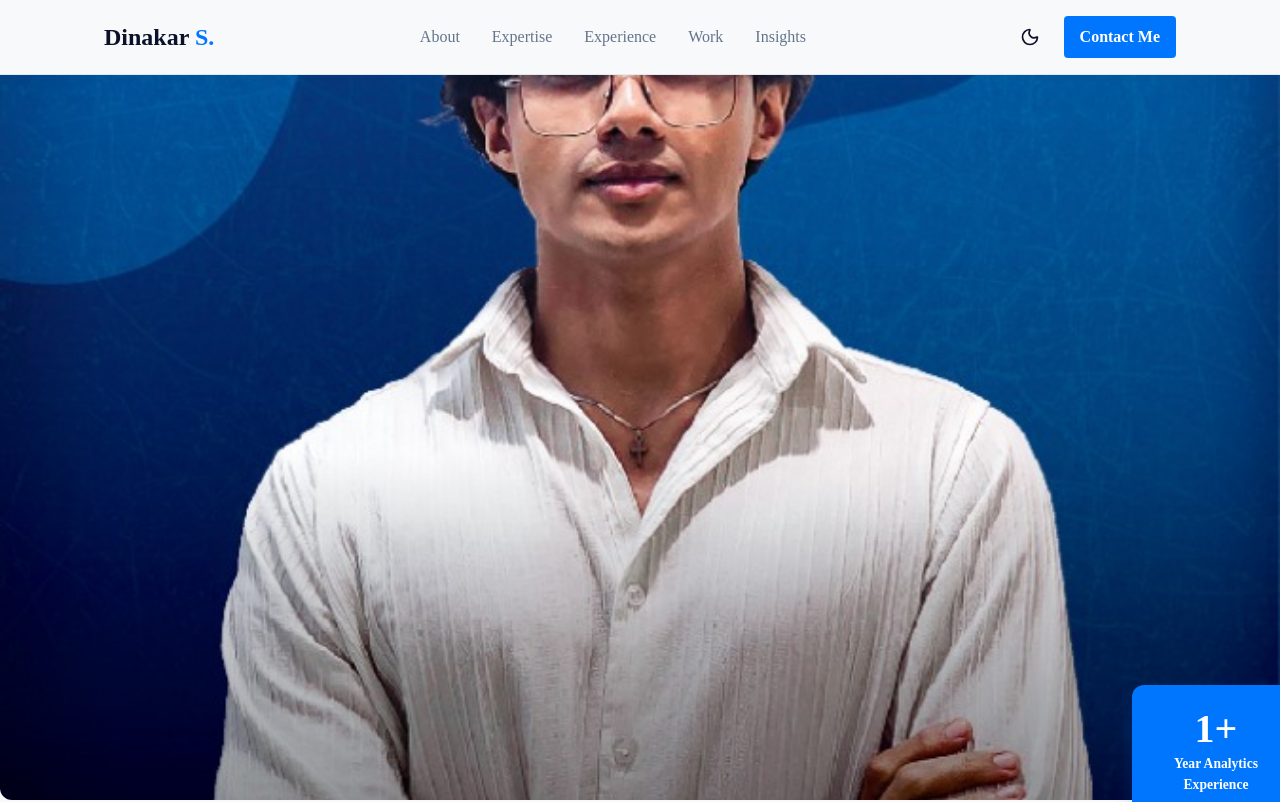
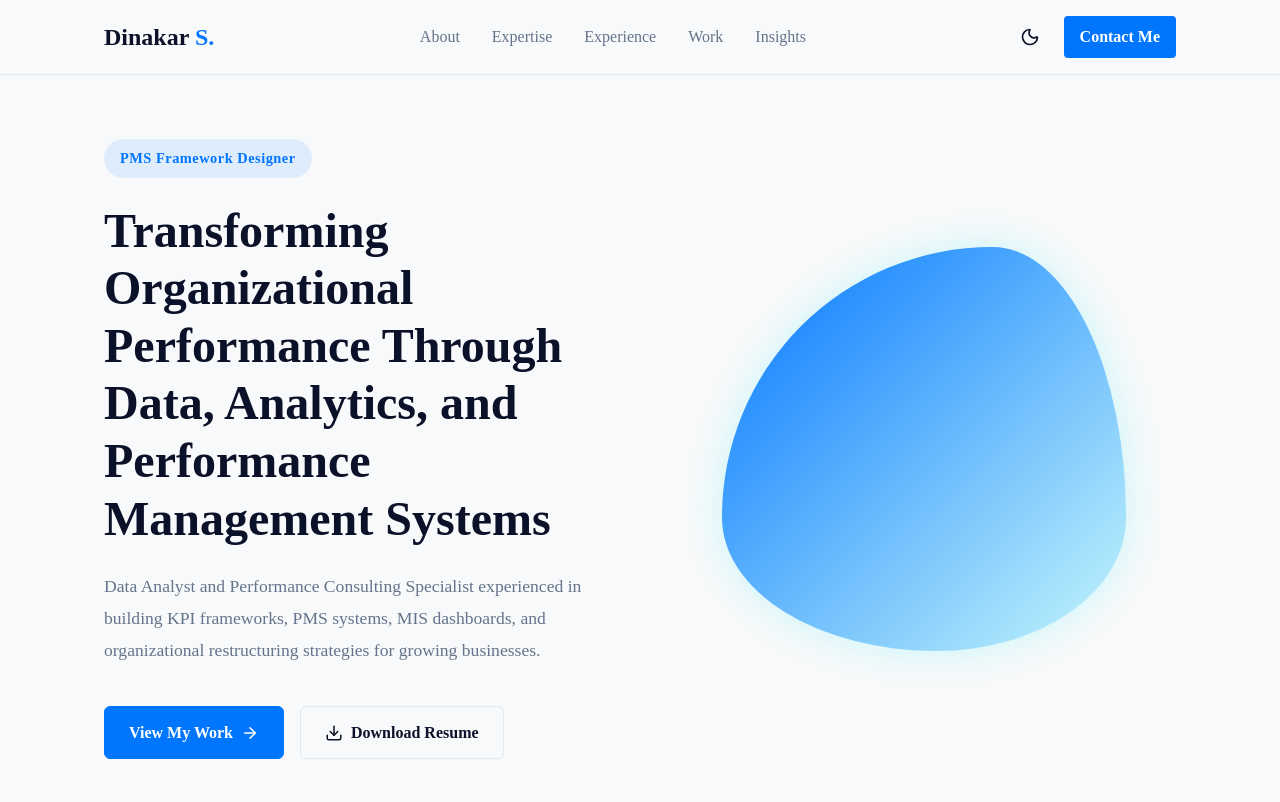
Before and after one commit to dinakardinu26/Dinakar-Personal-Portfolio, a Next.js app: page / in a window 1280 px wide. Shown: the top 802 px of the page. Built offline with nearby package versions, Linux system fonts and the light colour scheme.

Commit message:
Fix: Pass className to FadeIn components to restore layout CSS, fix hydration and image warnings

```diff
--- a/src/app/layout.js
+++ b/src/app/layout.js
@@ -22,7 +22,7 @@ export const metadata = {
 export default function RootLayout({ children }) {
   return (
     <html lang="en" suppressHydrationWarning>
-      <body className={`${inter.variable} ${openSans.variable}`}>
+      <body className={`${inter.variable} ${openSans.variable}`} suppressHydrationWarning>
         <ThemeProvider>
           <Navbar />
           {children}
--- a/src/components/About.js
+++ b/src/components/About.js
@@ -12,6 +12,7 @@ export default function About() {
               src="/dinakar-photo.jpg"
               alt="Dinakar S - Data Analyst & Consultant"
               fill
+              sizes="(max-width: 768px) 100vw, 50vw"
               style={{ objectFit: 'cover', borderRadius: '12px' }}
               priority
             />
--- a/src/components/animations/FadeIn.js
+++ b/src/components/animations/FadeIn.js
@@ -3,7 +3,7 @@
 import { motion } from "framer-motion";
 import { useEffect, useState } from "react";
 
-export const FadeIn = ({ children, delay = 0, direction = "up", duration = 0.5, staggerChildren = 0 }) => {
+export const FadeIn = ({ children, delay = 0, direction = "up", duration = 0.5, staggerChildren = 0, className = "" }) => {
   const [mounted, setMounted] = useState(false);
 
   useEffect(() => {
@@ -35,11 +35,12 @@ export const FadeIn = ({ children, delay = 0, direction = "up", duration = 0.5,
 
   if (!mounted) {
     // Avoid hydration mismatch by rendering static content on server
-    return <div style={{ opacity: 0 }}>{children}</div>;
+    return <div className={className} style={{ opacity: 0 }}>{children}</div>;
   }
 
   return (
     <motion.div
+      className={className}
       initial="hidden"
       whileInView="show"
       viewport={{ once: true, margin: "-100px" }}
@@ -50,7 +51,7 @@ export const FadeIn = ({ children, delay = 0, direction = "up", duration = 0.5,
   );
 };
 
-export const FadeInStaggerItem = ({ children, direction = "up", duration = 0.5 }) => {
+export const FadeInStaggerItem = ({ children, direction = "up", duration = 0.5, className = "" }) => {
   const directions = {
     up: { y: 20, opacity: 0 },
     down: { y: -20, opacity: 0 },
@@ -69,5 +70,5 @@ export const FadeInStaggerItem = ({ children, direction = "up", duration = 0.5 }
     }
   };
 
-  return <motion.div variants={itemVariants}>{children}</motion.div>;
+  return <motion.div className={className} variants={itemVariants}>{children}</motion.div>;
 };
```
